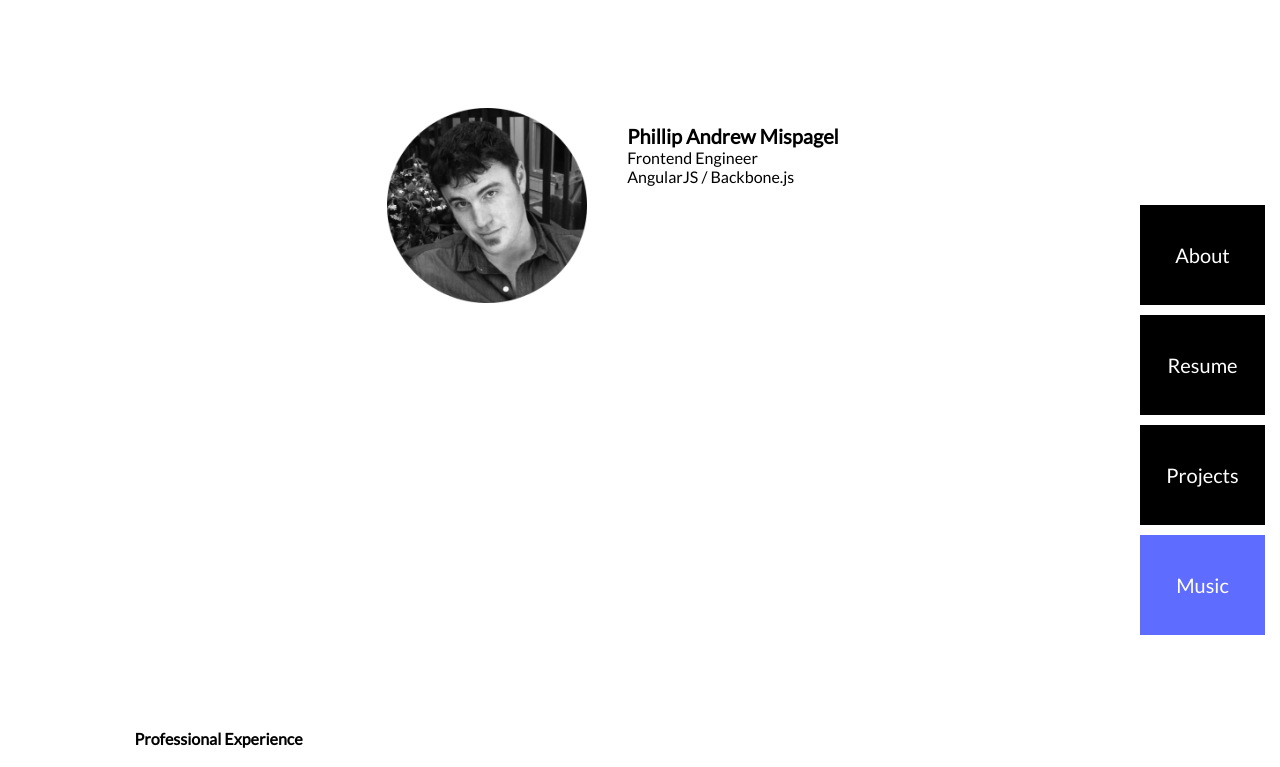
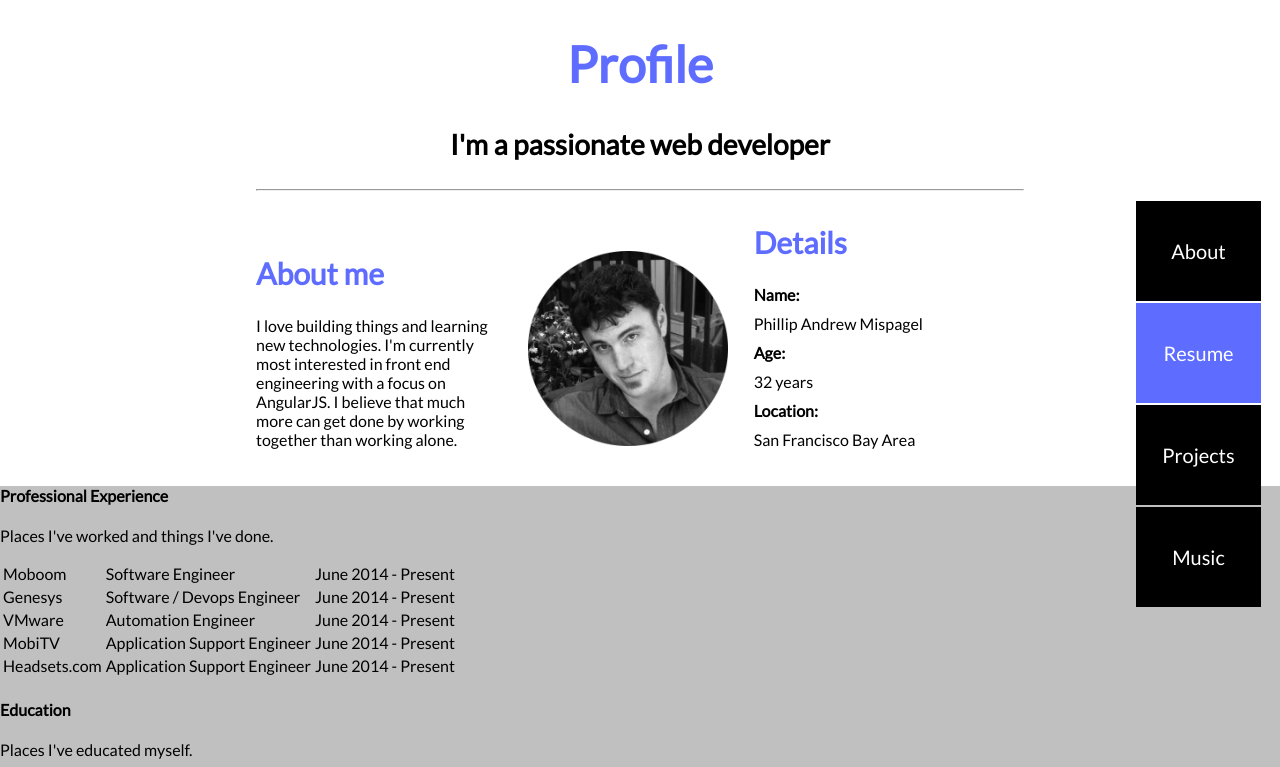
Before and after one commit to atawmicpm/pdizzle, a website: page app/index.html in a window 1280 px wide. Shown: the top 767 px of the page. Drawn offline with nearby package versions, Linux system fonts and the light colour scheme; files that its build step writes are made by us from their sources; files whose address does not match are found by name.

Commit message:
added content and styling to profile

```diff
--- a/app/index.html
+++ b/app/index.html
@@ -12,7 +12,6 @@
 
   <body ng-controller="MainController">
 
-      <div class="container">
 
         <navigation class="icon-bar">
 
@@ -36,7 +35,6 @@
 
         <div music id="Music"></div>
 
-    </div>
 
     <script src="js/bundle.js"></script>
 
--- a/app/styles/app.scss
+++ b/app/styles/app.scss
@@ -24,12 +24,43 @@ $font-family: 'Lato', sans-serif;
 
 body {
   font-family: $font-family;
+  margin: 0;
 }
 
+h1 {
+  text-align: center;
+  font-size: 50px;
+  color: $softblue;
+}
+
+h2 {
+  font-size: 30px;
+  color: $softblue;
+}
+
+h3 {
+  text-align: center;
+  font-size: 28px;
+}
+
+hr {
+  // width: 90%;
+  // max-width: 880px;
+}
+
+dt {
+  font-weight: bolder;
+}
+
+dd {
+  margin: 10px 0px;
+}
+
+
 .container {
-    background-color: white;
     margin: 0 auto;
-    width: 80%;
+    width: 60%;
+    max-width: 900px;
 
   @media screen and (max-width: $break-small) {
     width: 100%;
@@ -37,8 +68,16 @@ body {
 }
 .profile-image {
   min-width: 200px;
-  max-width: 20%;
-  float: left;
+  max-width: 30%;
+  display: block;
+  margin: 0 auto;
+  margin-top: 17px;
+}
+
+.col3 {
+  width: 32%;
+  display: inline-block;
+  // float: left;
 }
 
 .profile {
@@ -64,7 +103,7 @@ body {
       width: 100%;
       height: 100px;
       line-height: 100px;
-      margin: 5px;
+      margin: 1px;
       text-align: center;
       float: left;
       font-size: 20px;
@@ -111,11 +150,11 @@ body {
 }
 
 #About {
-  // background-color: white;
-  height: 700px;
+  // height: 700px;
 }
 
 #Resume {
+  background-color: silver;
   height: 1200px;
 }
 
--- a/app/templates/about.html
+++ b/app/templates/about.html
@@ -1,12 +1,37 @@
-<div class="profile">
+<div class="container">
 
-	<img class="profile-image" src="images/phillip_round_grayscale.png">
+	<h1>Profile</h1>
 
-	<ul>
-		<li class="name">
-			Phillip Andrew Mispagel
-		</li>
-		<li>Frontend Engineer</li>
-		<li>AngularJS / Backbone.js</li>
-	</ul>
+	<h3>I'm a passionate web developer</h3>
+
+	<hr>
+
+	<div class="col3">
+		<h2>About me</h2>
+		<p>
+			I love building things and learning new technologies.  I'm currently most interested in front end engineering with a focus on AngularJS. I believe that much more can get done by working together than working alone.
+		</p>
+	</div>
+
+	<div class="col3">
+		<img class="profile-image" src="images/phillip_round_grayscale.png">
+	</div>
+
+	<div class="col3">
+		<h2>Details</h2>
+
+		<dl>
+			<dt>Name:</dt>
+			<dd>Phillip Andrew Mispagel</dd>
+
+			<dt>Age:</dt>
+			<dd>32 years</dd>
+
+			<dt>Location:</dt>
+			<dd>San Francisco Bay Area</dd>
+		</dl>
+
+	</div>
+
+
 </div>
```
Also changed, not shown: dist/css/app.css, dist/index.html, dist/templates/about.html.
